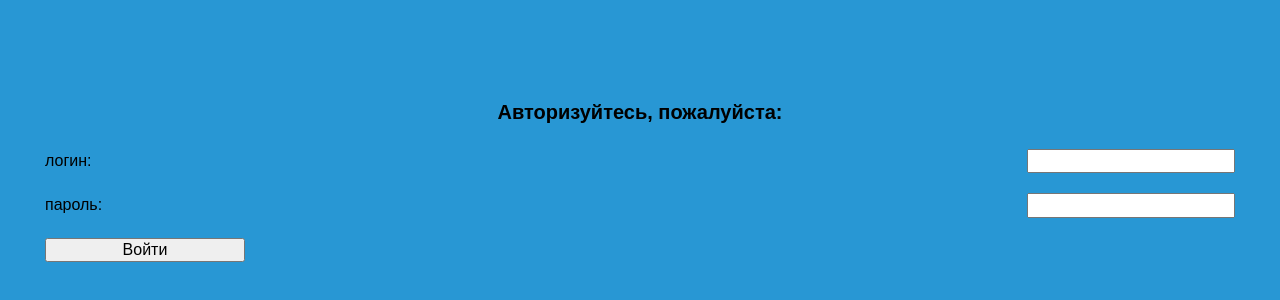
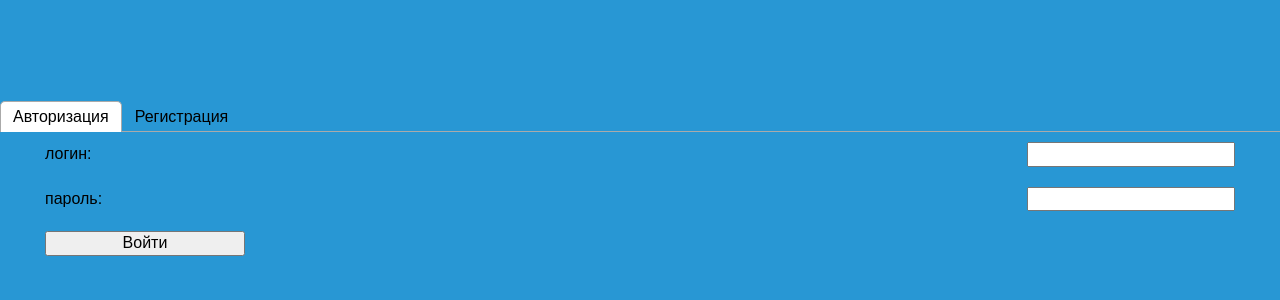
Before and after one commit to irogozhova/testsApp, a React (Create React App) app: page / in a window 1280 px wide. Shown: the part 100-400 px from the top of the page. Built offline with nearby package versions, Linux system fonts and the light colour scheme.

Commit message:
Added tabs for authorization/registration

```diff
--- a/package.json
+++ b/package.json
@@ -11,7 +11,8 @@
     "react": "^16.13.0",
     "react-dom": "^16.13.0",
     "react-router-dom": "^5.1.2",
-    "react-scripts": "3.4.0"
+    "react-scripts": "3.4.0",
+    "react-tabs": "^3.1.0"
   },
   "scripts": {
     "start": "react-scripts start",
--- a/src/pages/LoginPage/LoginPage.jsx
+++ b/src/pages/LoginPage/LoginPage.jsx
@@ -1,4 +1,6 @@
 import React, { PureComponent } from 'react';
+import { Tab, Tabs, TabList, TabPanel } from 'react-tabs';
+import 'react-tabs/style/react-tabs.css';
 
 import styles from './LoginPage.module.scss';
 
@@ -6,7 +8,12 @@ class LoginPage extends PureComponent {
   render() {
     return (
       <div className={styles.root}>
-        <h1>Авторизуйтесь, пожалуйста:</h1>
+        <Tabs>
+          <TabList>
+            <Tab>Авторизация</Tab>
+            <Tab>Регистрация</Tab>
+          </TabList>
+          <TabPanel>
             <form>
               <label>
                 логин:
@@ -18,6 +25,35 @@ class LoginPage extends PureComponent {
               </label>
               <input type="submit" value="Войти" />
             </form>
+          </TabPanel>
+          <TabPanel>
+            <form>
+              <label>
+                логин:
+                <input type="text" name="username" />
+              </label>
+              <label>
+                пароль:
+                <input type="password" name="password" />
+              </label>
+              <label>
+                подтвердите пароль:
+                <input type="password" name="password" />
+              </label>
+              <label>
+                Админ:
+                <input
+                  name="isAdmin"
+                  type="checkbox"
+                  checked={true}
+                  // checked={this.state.isGoing}
+                  // onChange={this.handleInputChange}
+                />
+              </label>
+              <input type="submit" value="Войти" />
+            </form>
+          </TabPanel>
+        </Tabs>
       </div>
     );
   }
```
Also changed, not shown: 1 other file (tests, documents, lock files or other folders). Lines whose indentation alone changed are shown as unchanged.
